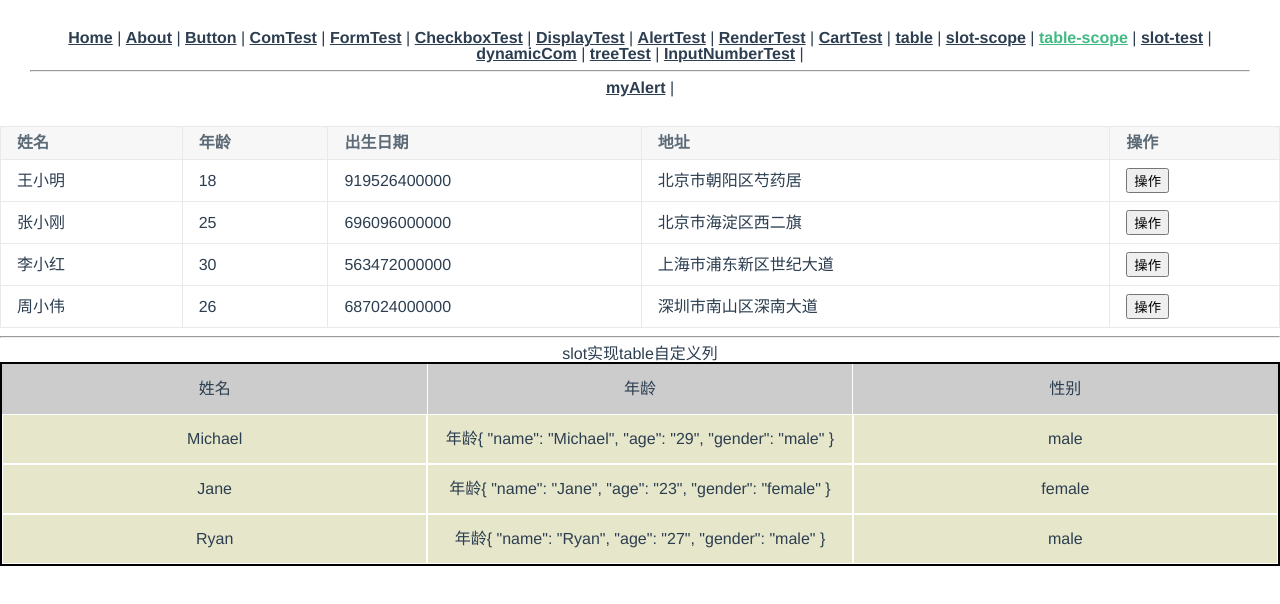
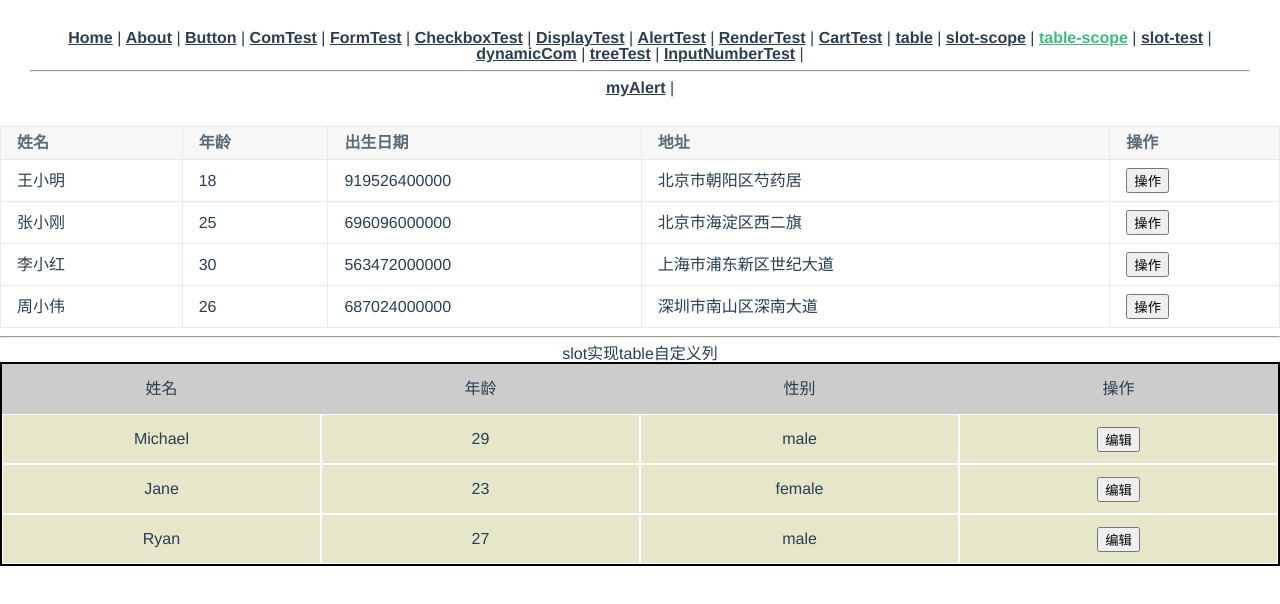
Before and after one commit to btbrad/vue-customized-com, a Vue app: page /#/table-slot in a window 1280 px wide. Shown: the top 604 px of the page. Built offline with nearby package versions, Linux system fonts and the light colour scheme.

Commit message:
布局完成

```diff
--- a/src/views/newTableSlot.vue
+++ b/src/views/newTableSlot.vue
@@ -2,8 +2,26 @@
   <div>
     <h2>slot实现table自定义列</h2>
     <my-table :tableData="tableData" :headItems="headItems">
-      <template v-slot:age="{ row }">
-        <span>年龄{{row}}</span>
+      <template v-slot:name="{ row, index }">
+        <input v-if="editIndex === index" type="text" v-model="row.name">
+        <span v-else>{{row.name}}</span>
+      </template>
+      <template v-slot:age="{ row, index }">
+        <input v-if="editIndex === index" type="text" v-model="row.age">
+        <span v-else>{{row.age}}</span>
+      </template>
+      <template v-slot:gender="{ row, index }">
+        <input v-if="editIndex === index" type="text" v-model="row.gender">
+        <span v-else>{{row.gender}}</span>
+      </template>
+      <template v-slot:oprate="{ row, index }">
+        <div v-if="editIndex === index">
+          <button @click="handleConfirm">确定</button>
+          <button @click="handleCancel">取消</button>
+        </div>
+        <span v-else>
+          <button @click="handleEdit(index)">编辑</button>
+        </span>
       </template>
     </my-table>
   </div>
@@ -19,6 +37,7 @@ export default {
   },
   data () {
     return {
+      editIndex: -1,
       tableData: [
         { name: 'Michael', age: '29', gender: 'male' },
         { name: 'Jane', age: '23', gender: 'female' },
@@ -27,8 +46,20 @@ export default {
       headItems: [
         { prop: 'name', label: '姓名' },
         { prop: 'age', label: '年龄', slot: true },
-        { prop: 'gender', label: '性别' }
+        { prop: 'gender', label: '性别' },
+        { prop: 'oprate', label: '操作', slot: true }
       ]
+    }
+  },
+  methods: {
+    handleEdit (index) {
+      this.editIndex = index
+    },
+    handleConfirm () {
+
+    },
+    handleCancel () {
+      this.editIndex = -1
     }
   }
 }
```
